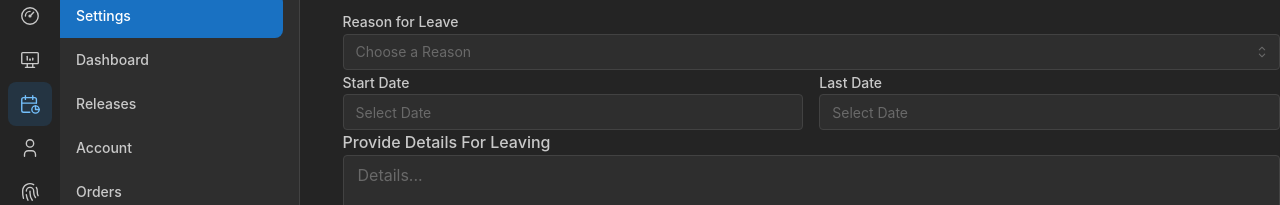
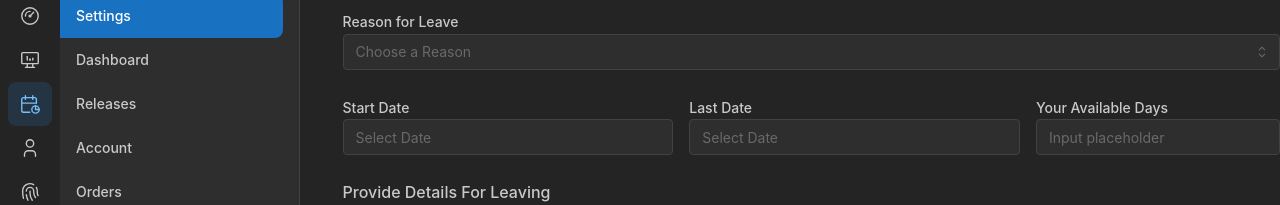
Before and after one commit to Hamza-Noah/Palm-Code-Stack-Practice, a React (Vite) app: page /form in a window 1280 px wide. Shown: the part 172-377 px from the top of the page. Built offline with nearby package versions, Linux system fonts and the light colour scheme.

Commit message:
added the Input for Quota Management to enable user entering the credit days he has

```diff
--- a/src/Form.tsx
+++ b/src/Form.tsx
@@ -1,6 +1,6 @@
 import "@mantine/core/styles.css";
 import { Toaster } from "react-hot-toast";
-import { Button, Checkbox, Flex, Group } from "@mantine/core";
+import { Button, Checkbox, Flex, Group, NumberInput  } from "@mantine/core";
 import { DateInput } from "@mantine/dates";
 import { Select } from "@mantine/core";
 import { Textarea } from "@mantine/core";
@@ -21,6 +21,7 @@ function Form() {
       reason: null,
       firstDate: null,
       lastDate: null,
+      creditAvailableForEmployee: null,
       message: "",
     },
   });
@@ -49,7 +50,7 @@ function Form() {
           {...form.getInputProps("reason")}
           clearable
         />
-        <Flex gap={"md"}>
+        <Flex gap={"md"} my={25}>
 
             <DateInput
                style={{ flex: 1 }}
@@ -68,6 +69,16 @@ function Form() {
               key={form.key("lastDate")}
               {...form.getInputProps("lastDate")}
             />
+             <NumberInput
+      label="Your Available Days"
+      placeholder="Input placeholder"
+      {...form.getInputProps("creditAvailableForEmployee")}
+      key={form.key("creditAvailableForEmployee")}
+       clampBehavior="strict"
+        suffix=" Days"
+       min={0}
+       max={30}
+    />
         </Flex>
         <Textarea
            style={{ flex: 1 }}
```
